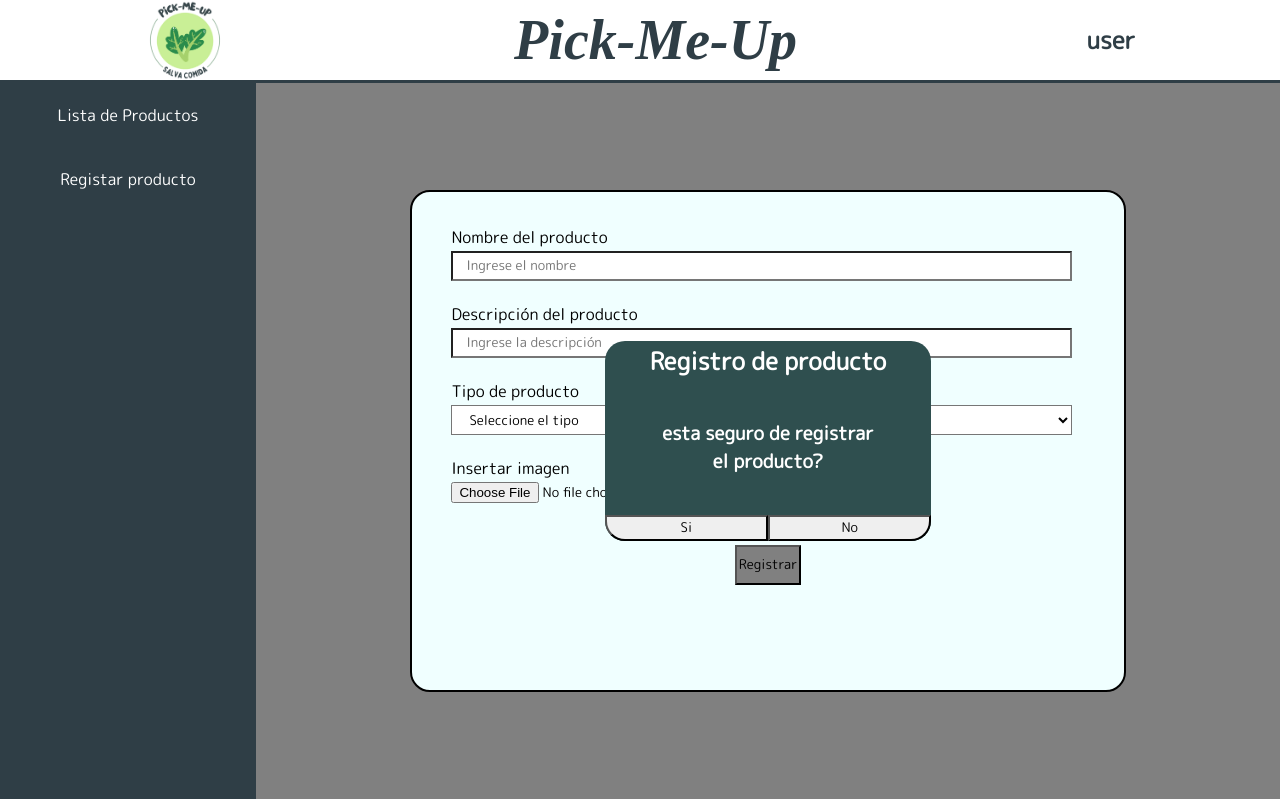
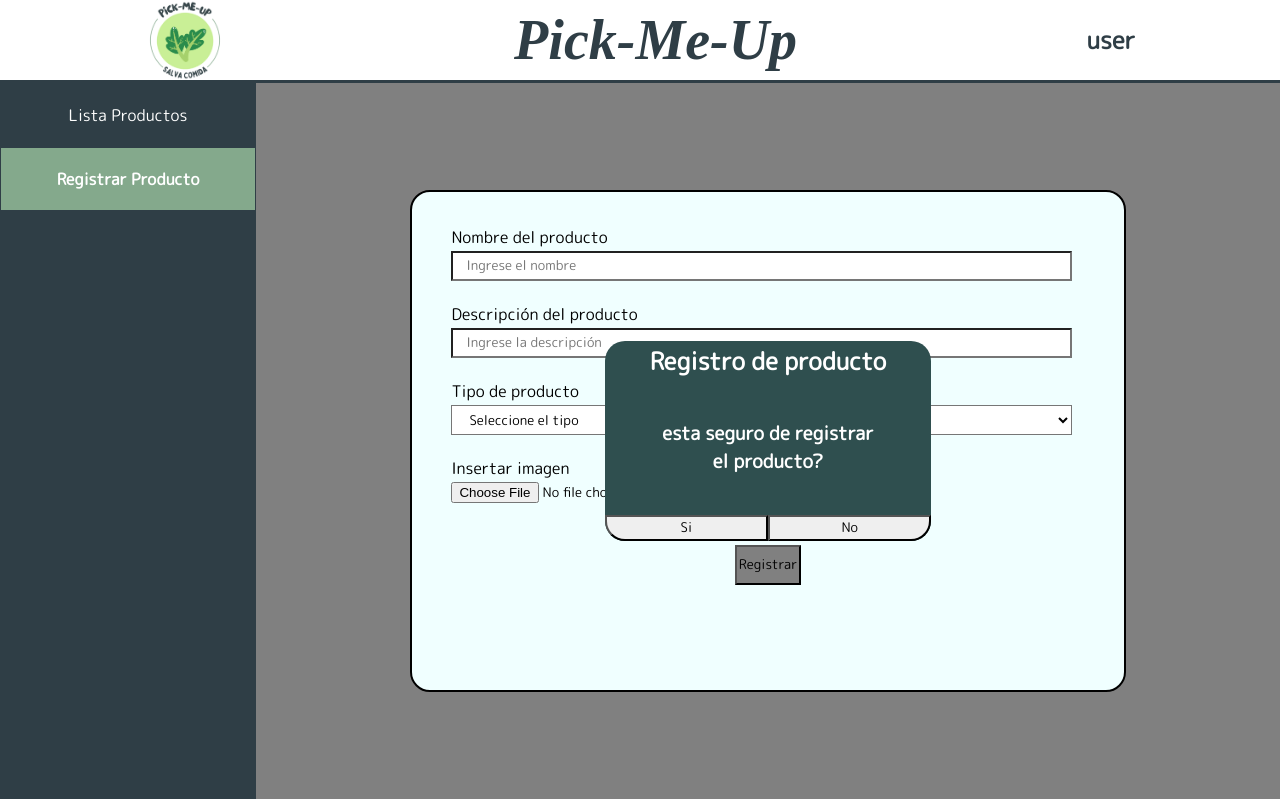
Before and after one commit to JeimiBV/PickMeUp, a React (Vite) app in the folder Front end/: page /formulario in a window 1280 px wide. Built offline with nearby package versions, Linux system fonts and the light colour scheme.

Commit message:
funcionalidad sidebar

```diff
--- a/Front end/src/App.jsx
+++ b/Front end/src/App.jsx
@@ -1,23 +1,27 @@
 import './App.css'
 import Cabecera from './componentes/Cabecera'
-import Menu from './componentes/Menu'
-import Form from './componentes/Formulario'
-import { useState } from 'react'
+import Sidebar from './componentes/Sidebar'
+import React, { useState } from 'react'
+import { BrowserRouter as Router} from 'react-router-dom';
+import Navpage from "./componentes/Navpage"
+
+
+
 function App() {
 
   //const [valido, setValido] = useState( {estado1: false, estado2: false, estado3: false, estado4: false});
 
 
   return (
-    <div className="App">
-      <Cabecera />
-
-      <div className='contenedor-form'>
-        <Menu />
-        <Form
-        />
-      </div>
-    </div>
+      <Router>
+        <div className='App'>
+            <Cabecera />
+          <div className='contenedor-form'>
+              <Sidebar/>
+              <Navpage/>
+          </div>
+        </div>
+      </Router>
   )
 }
 
--- a/Front end/src/componentes/Datos_Menu.jsx
+++ /dev/null
@@ -1,11 +0,0 @@
-export const Datos_Menu = [
-    {
-        title: "Lista de Productos",
-        link: "/listaProductos"
-    },
-    {
-        title: "Registar producto",
-        link: "/Formulario"
-    },
-
-];
--- a/Front end/src/componentes/Menu.jsx
+++ /dev/null
@@ -1,29 +0,0 @@
-import React from "react";
-import "../estilos/Menu.css"
-import {Datos_Menu} from "./Datos_Menu";
-
-function Menu() {
-    return (<div className="Menu">
-        <ul className="listaMenu">
-            {Datos_Menu.map((val, key) => {
-                return (
-                    <li key={key}
-                className = "row"
-                id={window.location.pathname == val.link ? "active" : ""}
-                    onClick={() => {
-                        window.location.pathname = val.link;
-                    }}
-                >
-                    <div>{val.title}</div>
-
-                </li>
-                );
-            })}
-
-        </ul>
-    </div>
-    );
-
-
-}
-export default Menu
--- /dev/null
+++ b/Front end/src/componentes/Navpage.jsx
@@ -0,0 +1,18 @@
+import React from "react";
+import { Routes, Route} from "react-router-dom";
+import Formulario from "../componentes/Formulario"
+//import Informacion from "../componentes/Informacion"
+//import Productos from "./Productos/index"
+
+const NavPage = () =>{
+    return(
+                <Routes>
+                    {/*<Route path="/" element={<Productos />}/>
+                    <Route path="/listaProductos" element={<Productos/>}/>*/}
+                    <Route path="/formulario" element={<Formulario />}/>
+
+                </Routes>
+    )
+}
+
+export default NavPage;
--- /dev/null
+++ b/Front end/src/componentes/Sidebar.jsx
@@ -0,0 +1,28 @@
+import React from 'react'
+import {Sidebardatos} from './Sidebardatos'
+import "../estilos/Sidebar.css"
+
+const Sidebar = () => {
+    return (
+                <div className='Sidebar'>
+                    <ul className='listaSidebar'>
+                    {
+                        Sidebardatos.map((item, index)=>{
+                            return(
+                                <li key={index} className = "row" id={window.location.pathname == item.path ? "active" : ""}
+                                 onClick={() => {
+                                    window.location.pathname = item.path;
+                                }}>
+                                    <div>
+                                        <span>{item.title}</span>
+                                    </div>
+                                </li>
+                            )
+                        })
+                    }
+                    </ul>
+                </div>
+    )
+}
+
+export default Sidebar;
--- /dev/null
+++ b/Front end/src/componentes/Sidebardatos.jsx
@@ -0,0 +1,13 @@
+export const Sidebardatos = [
+
+    {
+        title: "Lista Productos",
+        path: "/listaProductos"
+
+    },
+    {
+        title: "Registrar Producto",
+        path: "/formulario"
+
+    },
+]
--- a/Front end/src/estilos/Menu.css
+++ b/Front end/src/estilos/Sidebar.css
@@ -4,7 +4,7 @@
 
 }
 
-.Menu {
+.Sidebar {
   height:89.5vh;
   width: 20%;
   background-color: rgb(47, 62, 70);
@@ -13,12 +13,12 @@
   font-size: medium;
 }
 
-.listaMenu {
+.listaSidebar {
   height: auto;
   width: 100%;
 }
 
-.listaMenu .row {
+.listaSidebar .row {
   width: 100%;
   height: 8vh;
   border: 1px solid rgb(47, 62, 70);
@@ -30,13 +30,13 @@
 
 }
 
-.listaMenu .row:hover {
+.listaSidebar .row:hover {
   cursor: pointer;
   background-color: rgb(132, 169, 140);
   font-style: bold;
 }
 
-.listaMenu #active {
+.listaSidebar #active {
   background-color: rgb(132, 169, 140);
   font-weight: bold;
 }
```
